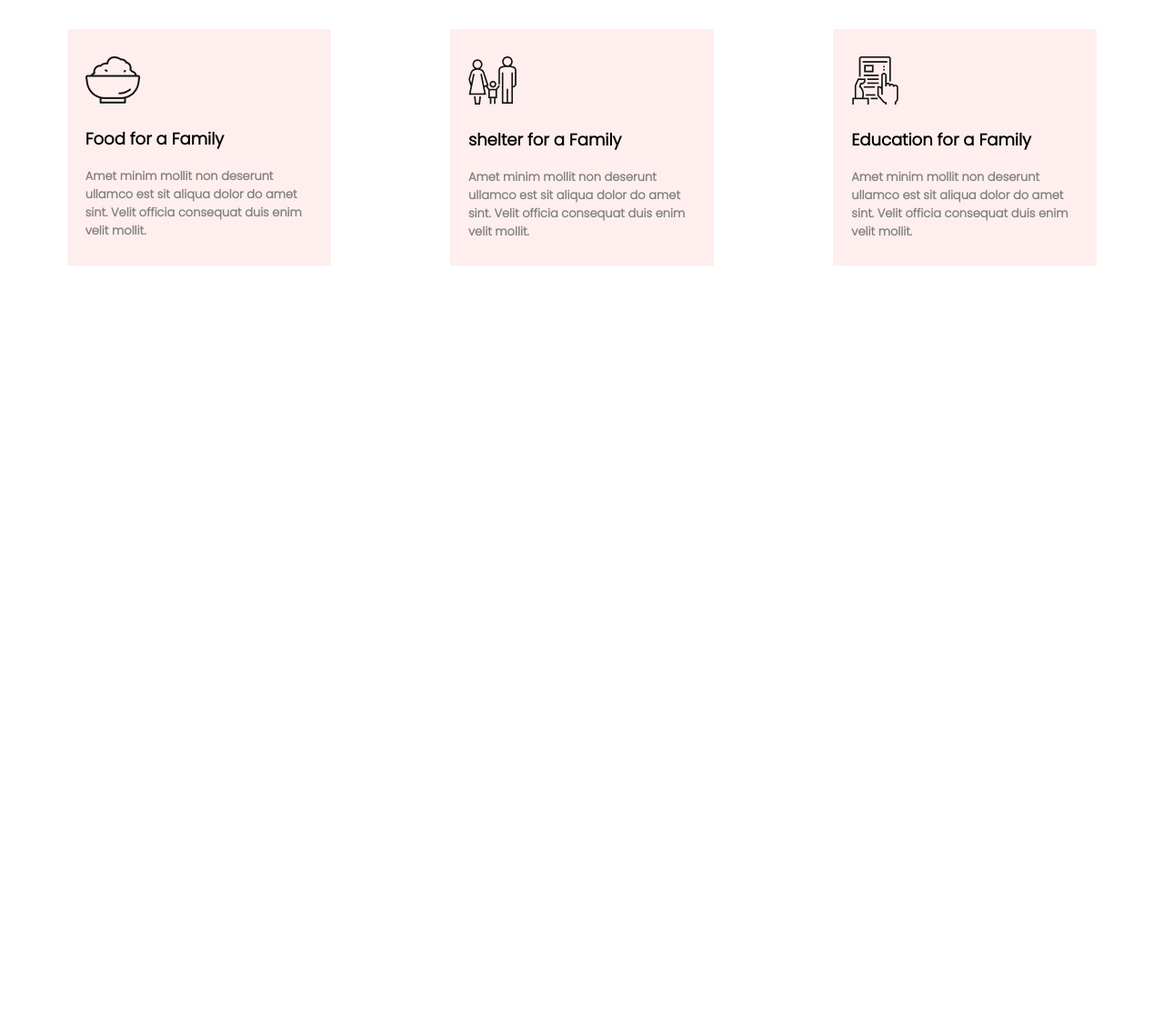
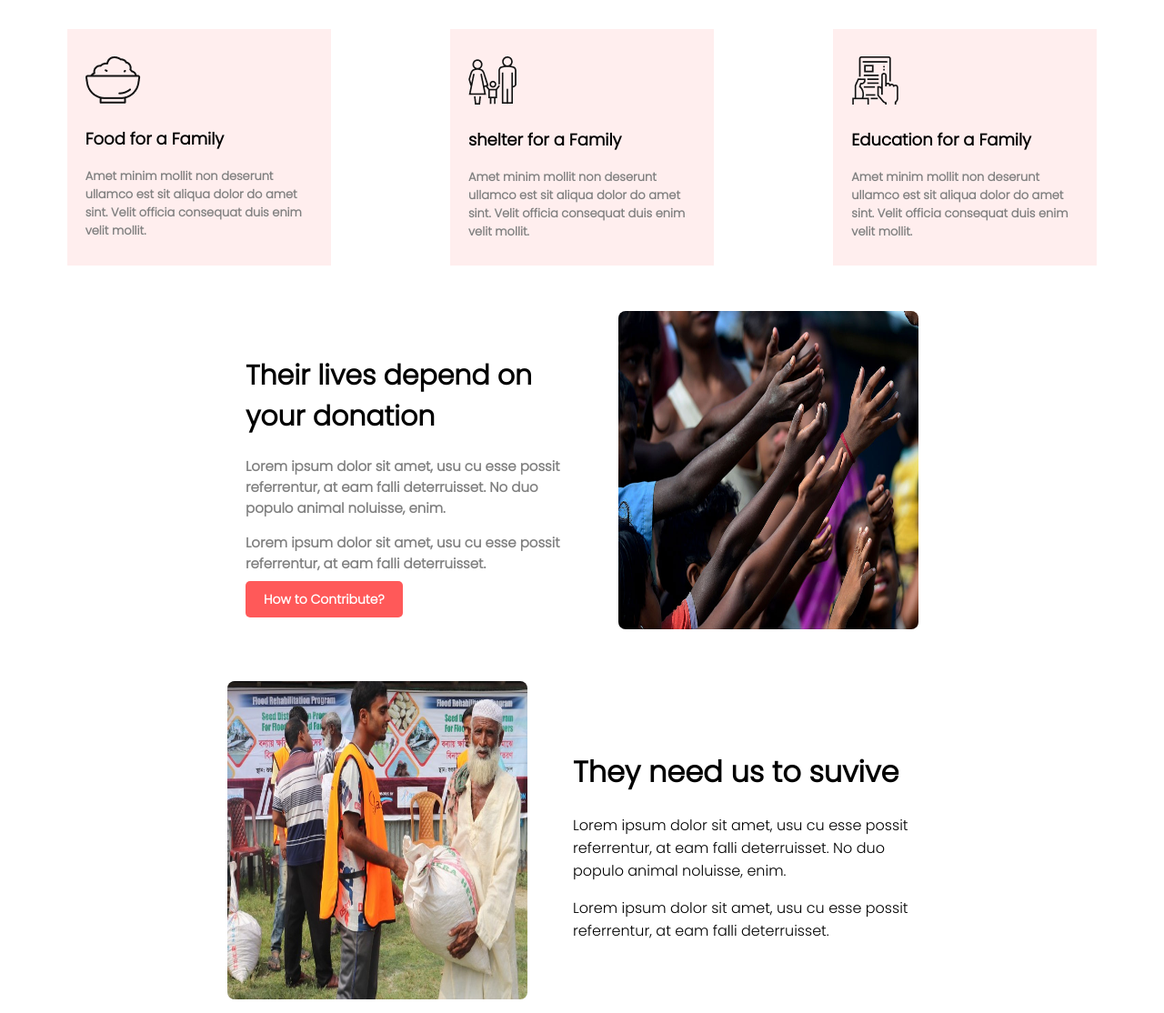
Before and after one commit to alfahad360/first-assainment, a plain HTML site: page index.html in a window 1280 px wide. Shown: the part 1091-2205 px from the top of the page at 91% size. Before the commit the page ends 1391 px from the top, so only its background shows below. Drawn offline with Linux system fonts and the light colour scheme.

Commit message:
text add

```diff
--- a/index.html
+++ b/index.html
@@ -20,7 +20,9 @@
                     <a href="#">Bonate Now</a>
                 </div>
 
-        </div>
+                </div>
+
+                         <!=-=-=-=-=-=--=--End section-1 -=-=-=-=-=-=-=-=-=-=>
 
                 <div    class="section-2">
                         <div    class="section-2-head">
@@ -47,6 +49,8 @@
                                         <a href="#">Donate Now</a>
                                 </div>
                 </div>
+
+                <!=-=-=-=-=-=--=--End section-2 -=-=-=-=-=-=-=-=-=-=>
 
 
                 <div    class="section-3">
@@ -90,8 +94,43 @@
                                         </p>
                                 </div>
                         </div>
+                </div>
 
+                <!=-=-=-=-=-=--=--End section-3 -=-=-=-=-=-=-=-=-=-=>
+                <div class="section-4">
+                        <div    class="section-4-text">
+                                <h1>Their lives depend on
+                                        your donation</h1>
+                                <p>Lorem ipsum dolor sit amet, usu cu esse possit
+                                referrentur, at eam falli deterruisset. No duo populo
+                                animal noluisse, enim.</p>
+                                <p>Lorem ipsum dolor sit amet, usu cu esse possit
+                                        referrentur, at eam falli deterruisset.</p>
+
+                                <a href="#">How to Contribute?</a>
+                        </div>
+                        <div    class="section-4-img">
+                                <img src="images/donation13.jpg" alt="">
+                        </div>
 
                 </div>
+                <!=-=-=-=-=-=--=--End section-4 end -=-=-=-=-=-=-=-=-=-=>
+
+                <div class="section-5">
+                        <div   class="section-5-img">
+                                <img src="images/donation10.jpg" alt="">
+                        </div>
+
+                        <div class="section-5-text">
+                                <h1>They need us
+                                        to suvive</h1>
+                                        <p>Lorem ipsum dolor sit amet, usu cu esse possit
+                                                referrentur, at eam falli deterruisset. No duo populo
+                                                animal noluisse, enim.</p>
+                                        <p>Lorem ipsum dolor sit amet, usu cu esse possit
+                                                referrentur, at eam falli deterruisset.</p>
+                        </div>
+                </div>
+
 </body>
 </html>
--- a/style.css
+++ b/style.css
@@ -46,6 +46,8 @@ a {
     padding: 13px 25px;
    border-radius: 5px;
 }
+            /*=-=-=-=-=-section-1 end=-==-=-=-=-=-=*/
+
 
 .section-2 {
 
@@ -118,6 +120,8 @@ a {
     padding: 10px 18px ;
     border-radius: 5px;
 }
+
+             /*=-=-=-=-=-section-1 end=-==-=-=-=-=-=*/
 
 
 .section-3 {
@@ -207,3 +211,59 @@ a {
     font-weight: 600;
     color: gray;
 }
+
+ /*=-=-=-=-=-section-3 end=-==-=-=-=-=-=*/
+
+ .section-4 {
+    display: flex;
+    justify-content: center;
+    align-items: center;
+    margin-top: 50px;
+ }
+ .section-4-img {
+
+ }
+ .section-4-text {
+    width: 370px;
+    margin-right: 40px;
+ }
+ .section-4-text h1 {
+    font-size: 30px;
+    font-weight: 700;
+ }
+ .section-4-text p {
+    font-size: 15px;
+    font-weight: 600;
+    color: gray;
+ }
+ .section-4-img img {
+    height: 350px;
+    width: 330px;
+    border-radius: 8px;
+ }
+ .section-4-text a {
+    color: #fff;
+    background-color: #FF5959;
+    font-size: 14px;
+    font-weight: 600;
+    padding: 10px 20px ;
+    border-radius: 5px;
+ }
+
+ /*=-=-=-=-=-section-4 end=-==-=-=-=-=-=*/
+.section-5 {
+    display: flex;
+    align-items: center;
+    justify-content: center;
+    margin-top: 50px;
+}
+.section-5-img {}
+.section-5-img img {
+    height: 350px;
+    width: 330px;
+    border-radius: 8px;
+}
+.section-5-text {
+    width: 400px;
+    margin-left: 50px;
+}
```
